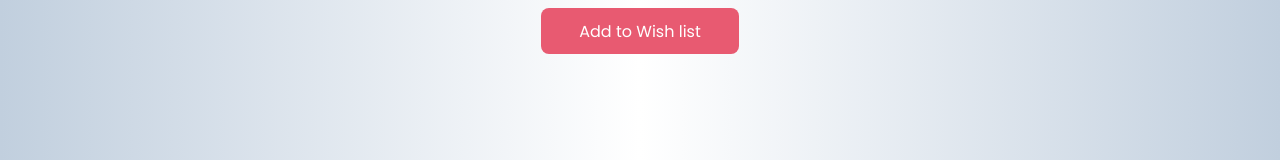
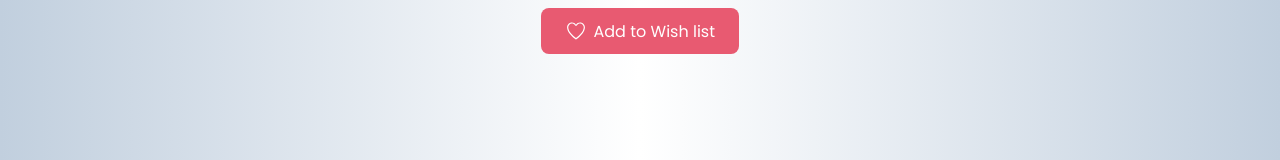
Before and after one commit to jinyangp/app_frontend, a React (Create React App) app: page /wishlist in a window 1280 px wide. Shown: the top 160 px of the page. Built offline with nearby package versions, Linux system fonts and the light colour scheme; the HTML template or start-up script is replaced by a standard one.

Commit message:
made a wishlist branch

```diff
--- a/src/components/buttons/AddToWishlistButton.js
+++ b/src/components/buttons/AddToWishlistButton.js
@@ -1,15 +1,30 @@
 import classes from "./AddToWishlistButton.module.css";
 import SmallRegular from "../texts/SmallRegular";
+import { IoIosHeartEmpty } from "react-icons/io";
 
 function AddToWishlistButton(props) {
   // Run this later: npm install --save react-icons
 
   return (
-    <div className={`btn--red ${classes.btnContainer}`}>
-      {/* <IoIosHeartEmpty /> */}
-      <SmallRegular text="Add to Wish list" />
-    </div>
+    <span>
+      <div
+        className={`btn--red ${classes.btnContainer}`}
+        onClick={props.onClickHandler}
+      >
+        <div className={classes.iconContainer}>
+          <IoIosHeartEmpty size={22} />
+        </div>
+        <div className={classes.textContainer}>
+          <SmallRegular text="Add to Wish list" />
+        </div>
+      </div>
+    </span>
   );
 }
 
 export default AddToWishlistButton;
+
+// How to use in main component
+{
+  /* <AddToWishlistButton onClickHandler={} /> */
+}
--- a/src/components/buttons/AddToWishlistButton.module.css
+++ b/src/components/buttons/AddToWishlistButton.module.css
@@ -2,8 +2,26 @@
   margin-left: auto;
   margin-right: auto;
   display: flex;
-  justify-content: center;
+  justify-content: space-between;
   align-items: center;
   width: 150px;
   height: 30px;
+  border: radius 10px;
 }
+
+.iconContainer {
+  height: 100%;
+  /* width: 15%; */
+  margin-right: 5px;
+  display: flex;
+  justify-content: center;
+  align-items: center;
+}
+
+.textContainer {
+  height: 100%;
+  /* width: 85%; */
+  display: flex;
+  justify-content: center;
+  align-items: center;
+}
```
